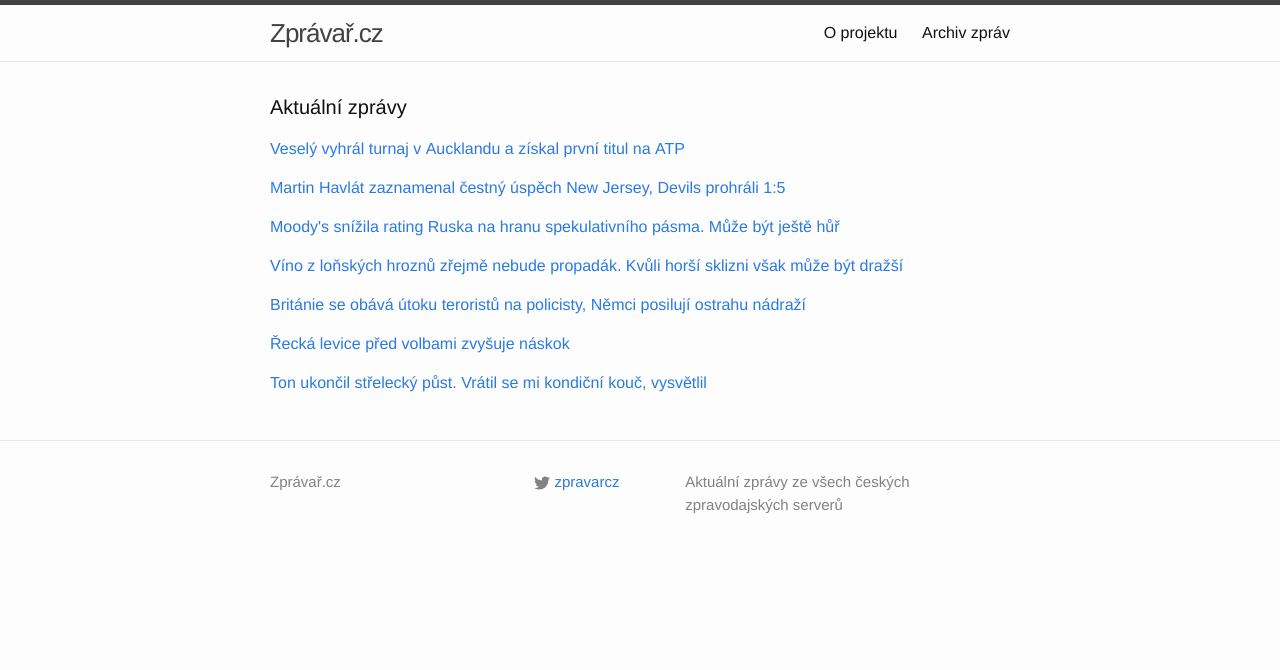
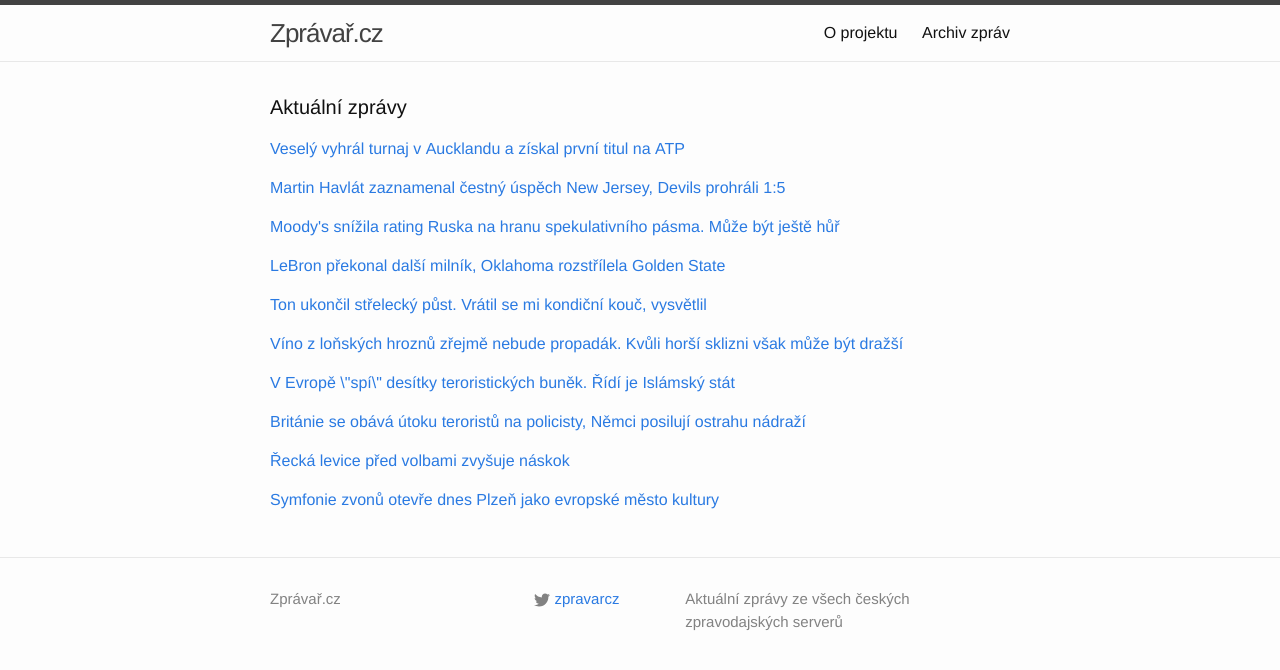
Before and after one commit to adliska/zpravar, a Jekyll site: the page built from index.html, in a window 1280 px wide. Shown: the top 670 px of the page. Built offline with Jekyll 4.4.1, drawn with Linux system fonts in a browser that asks for light colours.

Commit message:
zpravar news update

```diff
--- a/index.html
+++ b/index.html
@@ -31,32 +31,54 @@ layout: default
 <li><a href=http://www.novinky.cz/ekonomika/359033-moody-s-snizila-rating-ruska-tesne-nad-spekulativni-pasmo.html>Moody's snížila rating Ruska těsně nad spekulativní pásmo  - www.novinky.cz</a></li>
 <li><a href=http://www.financninoviny.cz/zpravodajstvi/zpravy/moody-s-snizila-rating-ruska-tesne-nad-spekulativni-pasmo/1169981>Moody's snížila rating Ruska těsně nad spekulativní pásmo - www.financninoviny.cz</a></li>
 </ul>
-</div><p><a href="javascript:;" onclick="toggle_visibility('zpravy3')">Víno z loňských hroznů zřejmě nebude propadák. Kvůli horší sklizni však může být dražší</a></p>
+</div><p><a href="javascript:;" onclick="toggle_visibility('zpravy3')">LeBron překonal další milník, Oklahoma rozstřílela Golden State</a></p>
 <div id="zpravy3" style="display:none">
+<ul>
+<li><a href=http://www.denik.cz/ostatni_sport/lebron-prekonal-dalsi-milnik-oklahoma-rozstrilela-golden-state-20150117.html>LeBron překonal další milník, Oklahoma rozstřílela Golden State - www.denik.cz</a></li>
+<li><a href=http://sport.idnes.cz/basketbalova-nba-0kd-/basket.aspx?c=A150117_100019_sport-basket_ald>James překonal další milník, Oklahoma City přestřílela Golden State - sport.idnes.cz</a></li>
+<li><a href=http://sport.aktualne.cz/fenomenalni-lebron-james-prepsal-historii-nba/r~35c88ac29e2611e49f60002590604f2e/>Fenomenální LeBron James přepsal historii NBA - sport.aktualne.cz</a></li>
+<li><a href=http://www.sportovninoviny.cz/zpravy/james-prekonal-dalsi-milnik-oklahoma-rozstrilela-golden-state/1170039>James překonal další milník, Oklahoma rozstřílela Golden State - www.sportovninoviny.cz</a></li>
+</ul>
+</div><p><a href="javascript:;" onclick="toggle_visibility('zpravy4')">Ton ukončil střelecký půst. Vrátil se mi kondiční kouč, vysvětlil</a></p>
+<div id="zpravy4" style="display:none">
+<ul>
+<li><a href=http://hokej.idnes.cz/petr-ton-rozhovor-03l-/hokej.aspx?c=A150116_223757_hokej_elv>Ton ukončil střelecký půst. Vrátil se mi kondiční kouč, vysvětlil - hokej.idnes.cz</a></li>
+<li><a href=http://hokej.idnes.cz/ton-ukoncil-strelecky-pust-vratil-se-mi-kondicni-kouc-vysvetlil-pxs-/hokej.aspx?c=A150116_223757_hokej_elv>Ton ukončil střelecký půst. Vrátil se mi kondiční kouč, vysvětlil - hokej.idnes.cz</a></li>
+<li><a href=http://www.tyden.cz/rubriky/sport/hokej/extraliga/ton-prerusil-strelecky-pust-chytil-se-na-marne-slavii_330405.html>Ton přerušil střelecký půst, chytil se na marné Slavii - www.tyden.cz</a></li>
+</ul>
+</div><p><a href="javascript:;" onclick="toggle_visibility('zpravy5')">Víno z loňských hroznů zřejmě nebude propadák. Kvůli horší sklizni však může být dražší</a></p>
+<div id="zpravy5" style="display:none">
 <ul>
 <li><a href=http://www.rozhlas.cz/_zprava/vino-z-lonskych-hroznu-zrejme-nebude-propadak-kvuli-horsi-sklizni-vsak-muze-byt-drazsi--1444715>Víno z loňských hroznů zřejmě nebude propadák. Kvůli horší sklizni však může být dražší - www.rozhlas.cz</a></li>
 <li><a href=http://www.rozhlas.cz/_zprava/vino-z-roku-2014-zrejme-nebude-propadak-kvuli-horsi-sklizni-by-vsak-mohlo-byt-drazsi--1444715>Víno z roku 2014 zřejmě nebude propadák. Kvůli horší sklizni by však mohlo být dražší - www.rozhlas.cz</a></li>
 <li><a href=http://www.rozhlas.cz/_zprava/vino-z-roku-2014-by-nemelo-byt-propadak-kvuli-horsi-sklizni-by-vsak-mohlo-byt-drazsi--1444715>Víno z roku 2014 by nemělo být propadák. Kvůli horší sklizni by však mohlo být dražší - www.rozhlas.cz</a></li>
 </ul>
-</div><p><a href="javascript:;" onclick="toggle_visibility('zpravy4')">Británie se obává útoku teroristů na policisty, Němci posilují ostrahu nádraží</a></p>
-<div id="zpravy4" style="display:none">
+</div><p><a href="javascript:;" onclick="toggle_visibility('zpravy6')">V Evropě \"spí\" desítky teroristických buněk. Řídí je Islámský stát</a></p>
+<div id="zpravy6" style="display:none">
+<ul>
+<li><a href=http://www.tyden.cz/rubriky/zahranici/evropa/v-evrope-spi-desitky-teroristickych-bunek-ridi-je-islamsky-stat_330417.html>V Evropě \"spí\" desítky teroristických buněk. Řídí je Islámský stát - www.tyden.cz</a></li>
+<li><a href=http://zahranicni.ihned.cz/evropa-slovensko/c1-63394960-tajne-sluzby-v-zemich-zapadni-evropy-existuje-20-spicich-teroristickych-bunek>Tajné služby: V zemích západní Evropy existuje 20 spících teroristických buněk - zahranicni.ihned.cz</a></li>
+<li><a href=http://www.ceskenoviny.cz/zpravy/zpravy/ve-ctyrech-evropskych-zemich-je-pry-20-teroristickych-bunek/1170032>Ve čtyřech evropských zemích je prý 20 teroristických buněk - www.ceskenoviny.cz</a></li>
+</ul>
+</div><p><a href="javascript:;" onclick="toggle_visibility('zpravy7')">Británie se obává útoku teroristů na policisty, Němci posilují ostrahu nádraží</a></p>
+<div id="zpravy7" style="display:none">
 <ul>
 <li><a href=http://www.rozhlas.cz/_zprava/britanie-se-obava-utoku-teroristu-na-policisty-nemci-posiluji-ostrahu-nadrazi--1444718>Británie se obává útoku teroristů na policisty, Němci posilují ostrahu nádraží - www.rozhlas.cz</a></li>
 <li><a href=http://www.rozhlas.cz/_zprava/britanie-se-obava-utoku-teroristu-na-policisty-nemecko-posiluje-ostrahu-na-nadrazich--1444718>Británie se obává útoku teroristů na policisty, Německo posiluje ostrahu na nádražích - www.rozhlas.cz</a></li>
 <li><a href=http://www.rozhlas.cz/_zprava/britanie-se-obava-utoku-teroristu-na-policisty-zprisnuje-opatreni--1444718>Británie se obává útoku teroristů na policisty, zpřísňuje opatření - www.rozhlas.cz</a></li>
 </ul>
-</div><p><a href="javascript:;" onclick="toggle_visibility('zpravy5')">Řecká levice před volbami zvyšuje náskok</a></p>
-<div id="zpravy5" style="display:none">
+</div><p><a href="javascript:;" onclick="toggle_visibility('zpravy8')">Řecká levice před volbami zvyšuje náskok</a></p>
+<div id="zpravy8" style="display:none">
 <ul>
 <li><a href=http://zpravy.e15.cz/zahranicni/politika/recka-levice-pred-volbami-zvysuje-naskok-1153970>Řecká levice před volbami zvyšuje náskok - zpravy.e15.cz</a></li>
 <li><a href=http://zahranicni.ihned.cz/evropa-slovensko/c1-63394760-naskok-levicove-syrizy-se-pred-reckymi-volbami-zvysuje-ukazuji-pruzkumy>Náskok levicové SYRIZY se před řeckými volbami zvyšuje, ukazují průzkumy - zahranicni.ihned.cz</a></li>
 <li><a href=http://www.ceskenoviny.cz/zpravy/zpravy/pruzkum-recka-levicova-opozice-pred-volbami-zvysuje-naskok/1169983>Průzkum: Řecká levicová opozice před volbami zvyšuje náskok - www.ceskenoviny.cz</a></li>
 </ul>
-</div><p><a href="javascript:;" onclick="toggle_visibility('zpravy6')">Ton ukončil střelecký půst. Vrátil se mi kondiční kouč, vysvětlil</a></p>
-<div id="zpravy6" style="display:none">
+</div><p><a href="javascript:;" onclick="toggle_visibility('zpravy9')">Symfonie zvonů otevře dnes Plzeň jako evropské město kultury</a></p>
+<div id="zpravy9" style="display:none">
 <ul>
-<li><a href=http://hokej.idnes.cz/petr-ton-rozhovor-03l-/hokej.aspx?c=A150116_223757_hokej_elv>Ton ukončil střelecký půst. Vrátil se mi kondiční kouč, vysvětlil - hokej.idnes.cz</a></li>
-<li><a href=http://hokej.idnes.cz/ton-ukoncil-strelecky-pust-vratil-se-mi-kondicni-kouc-vysvetlil-pxs-/hokej.aspx?c=A150116_223757_hokej_elv>Ton ukončil střelecký půst. Vrátil se mi kondiční kouč, vysvětlil - hokej.idnes.cz</a></li>
-<li><a href=http://www.tyden.cz/rubriky/sport/hokej/extraliga/ton-prerusil-strelecky-pust-chytil-se-na-marne-slavii_330405.html>Ton přerušil střelecký půst, chytil se na marné Slavii - www.tyden.cz</a></li>
+<li><a href=http://www.ceskenoviny.cz/zpravy/zpravy/symfonie-zvonu-otevre-dnes-plzen-jako-evropske-mesto-kultury/1170038>Symfonie zvonů otevře dnes Plzeň jako evropské město kultury - www.ceskenoviny.cz</a></li>
+<li><a href=http://www.rozhlas.cz/_zprava/plzen-se-stava-evropskym-mestem-kultury-program-otevre-symfonie-zvonu--1444736>Plzeň se stává evropským městem kultury, program otevře Symfonie zvonů - www.rozhlas.cz</a></li>
+<li><a href=http://plzen.idnes.cz/plzen-mesto-kultury-zahajeni-slavnost-ceremonial-zvony-pe2-/plzen-zpravy.aspx?c=A150116_171923_plzen-zpravy_pp>Plzeň je městem kultury. Výjimečný rok zahájí velkolepou slavností - plzen.idnes.cz</a></li>
 </ul>
 </div></div>
```
